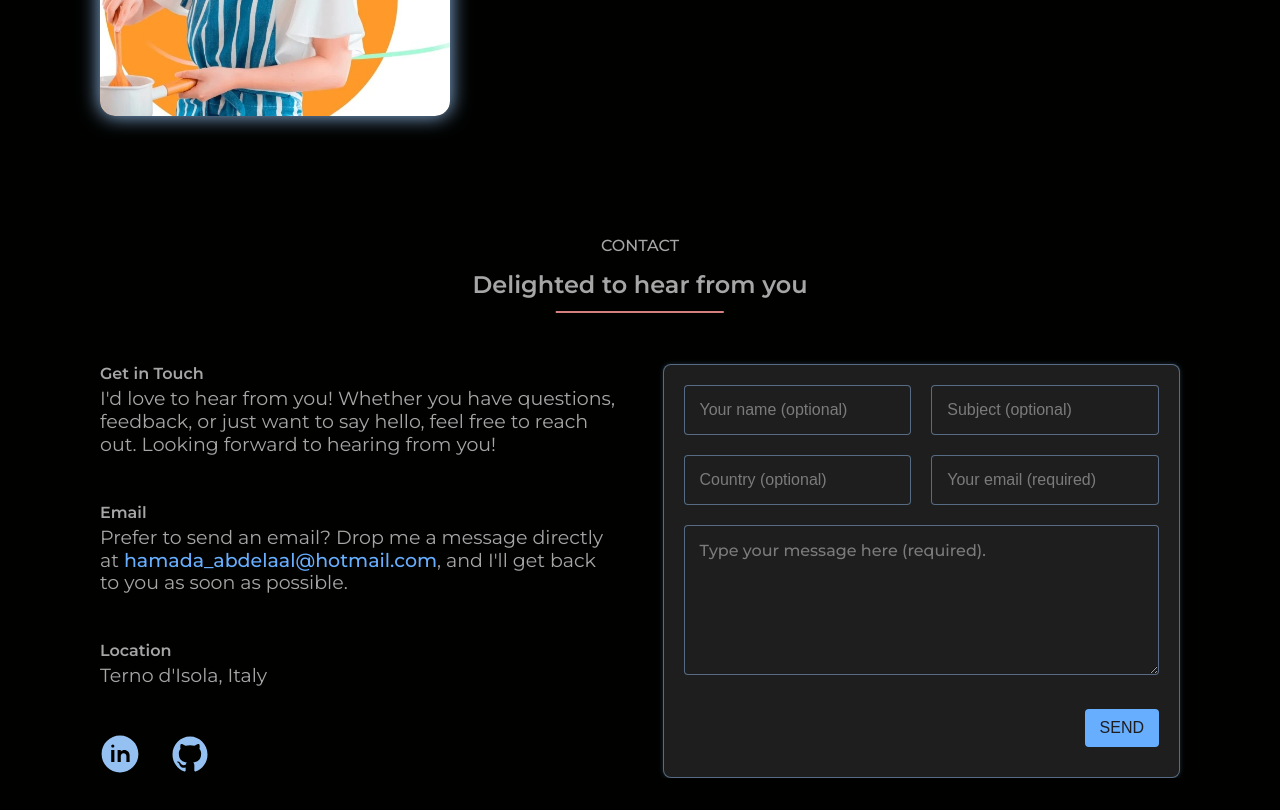
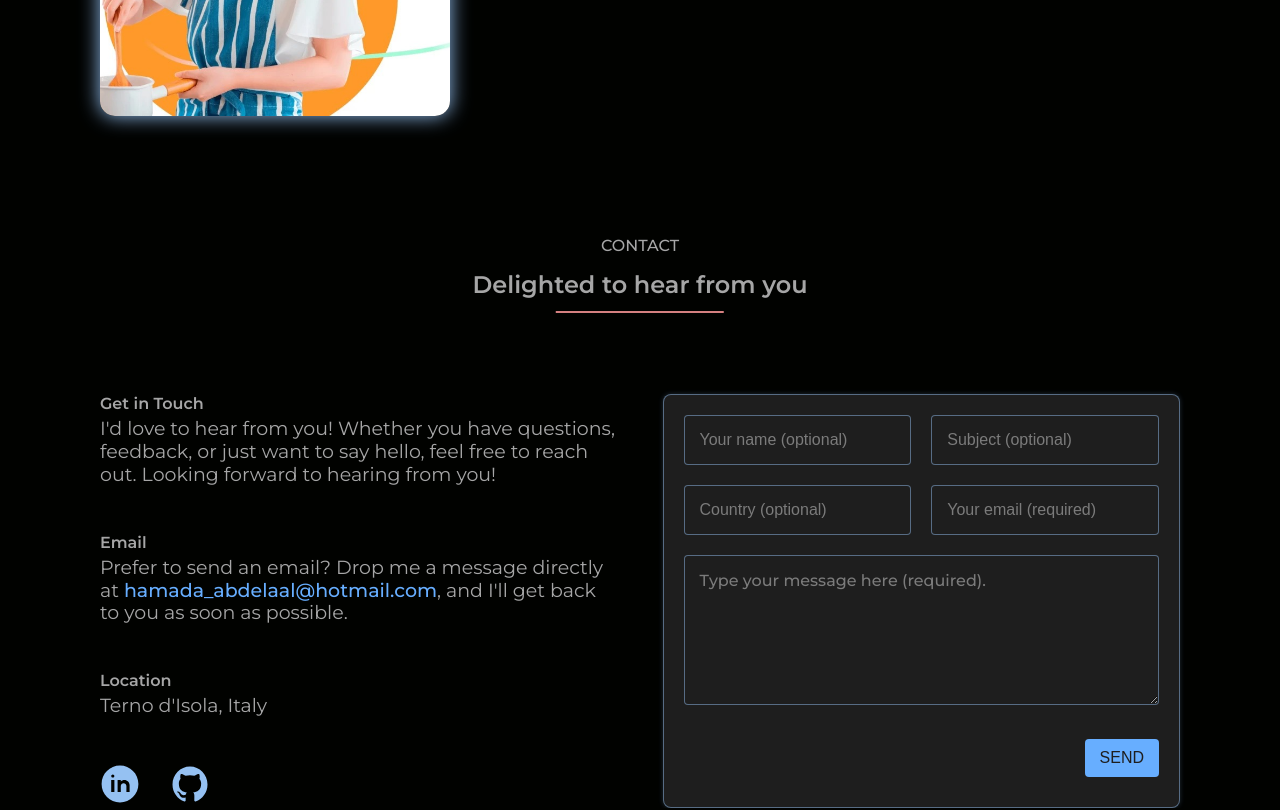
Before and after one commit to Hamada-AB/portfolio, a React (Vite) app: page / in a window 1280 px wide. Shown: the part 2400-3210 px from the top of the page. Built offline with nearby package versions, Linux system fonts and the light colour scheme.

Commit message:
feat(contact.ss): adjustment contant section margin

```diff
--- a/src/components/Cnotact.jsx
+++ b/src/components/Cnotact.jsx
@@ -31,6 +31,7 @@ export default function Contact({ language }) {
               : "Felice di sentirti"}
           </p>
         </div>
+
         <div className="contact-body">
           <animated.div
             ref={ref}
--- a/src/style/contact.css
+++ b/src/style/contact.css
@@ -9,9 +9,10 @@
   max-width: 1200px;
   margin: 0 auto;
   padding: 0px var(--padding-h);
-  margin-bottom: 100px;
+  margin-bottom: 150px;
+
   align-items: center;
-  gap: 50px;
+  gap: 80px;
 
   position: relative;
   overflow-x: hidden;
```
